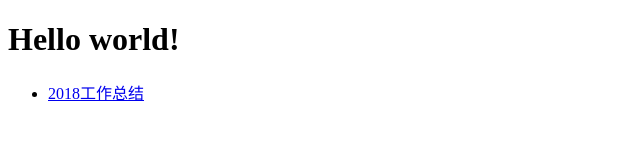
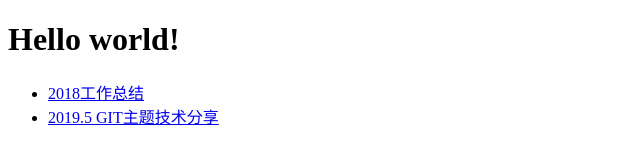
Before and after one commit to virola/virola.github.io, a plain HTML site: page index.html in a window 1280 px wide. Shown: the whole page, without its empty margins (0-640 px from the left). Drawn offline with Linux system fonts and the light colour scheme.

```diff
--- a/index.html
+++ b/index.html
@@ -11,6 +11,7 @@
   <section>
     <ul>
       <li><a href="./ppt-2018/index.html?updated">2018工作总结</a></li>
+      <li><a href="./201905_reveal_git/">2019.5 GIT主题技术分享</a></li>
     </ul>
   </section>
 </body>
```
Also changed, not shown: 201907_webpack/code/package.json (added, +19 -0 lines), 201907_webpack/code/index.html (added), 201907_webpack/code/src/main.js (added), 201907_webpack/code/src/pages/main/App.vue (added), 201907_webpack/code/src/pages/topic/main.js (added), 201907_webpack/code/src/pages/topic/topic.html (added), 201907_webpack/readme.md (added), 3 other files.
